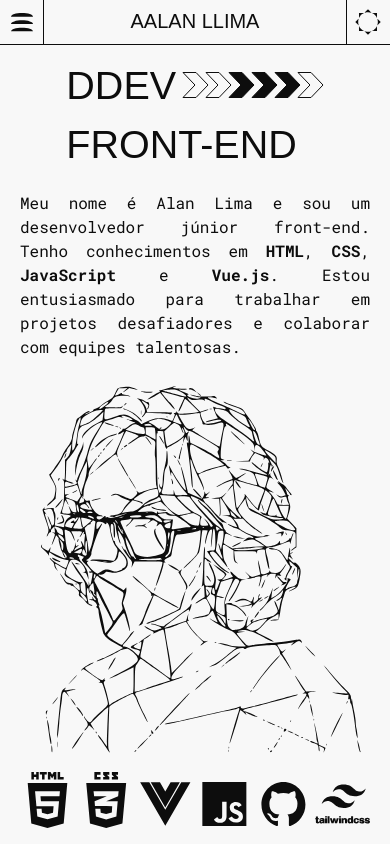
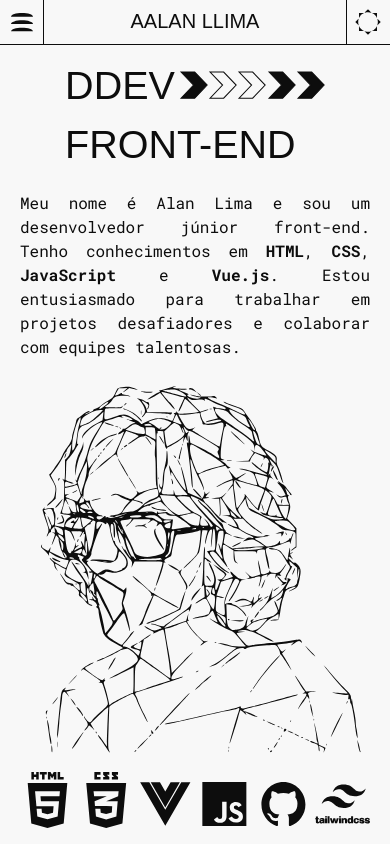
Before and after one commit to devalanlima/portfolio, a Vue app: page / in a window 390 px wide. Shown: the top 844 px of the page. Built offline with nearby package versions, Linux system fonts and the light colour scheme; a web font is replaced by a local one.

Commit message:
refactor / change number of arrows and add responsive size

```diff
--- a/src/components/common/AnimatedArrow.vue
+++ b/src/components/common/AnimatedArrow.vue
@@ -1,30 +1,37 @@
 <template>
-    <div ref="arrows" class="w-fit inline-flex pl-[0.6rem]">
-        <svg class="-ml-[5px] fill-branco stroke-preto dark:stroke-branco" width="28" height="29" viewBox="0 -1 28 28" fill="none"
+    <ul ref="arrows" class="inline-flex items-center justify-center ml-1 w-[146px]">
+        <li class="grow flex justify-center items-center relative -ml-0">
+            <svg class=" fill-branco stroke-preto dark:stroke-branco w-full aspect-square" viewBox="0 -1 28 28" fill="none"
                 xmlns="http://www.w3.org/2000/svg">
                 <path d="M15.0208 1H2L13.9792 13.5L2 26H15.0208L27 13.5L15.0208 1Z" />
             </svg>
-        <svg class="-ml-[5px] fill-branco stroke-preto dark:stroke-branco" width="28" height="29" viewBox="0 -1 28 28" fill="none"
+        </li>
+        <li class="grow flex justify-center items-center relative -ml-0">
+            <svg class=" fill-branco stroke-preto dark:stroke-branco w-full aspect-square" viewBox="0 -1 28 28" fill="none"
                 xmlns="http://www.w3.org/2000/svg">
                 <path d="M15.0208 1H2L13.9792 13.5L2 26H15.0208L27 13.5L15.0208 1Z" />
             </svg>
-        <svg class="-ml-[5px] fill-branco stroke-preto dark:stroke-branco" width="28" height="29" viewBox="0 -1 28 28" fill="none"
+        </li>
+        <li class="grow flex justify-center items-center relative -ml-0">
+            <svg class=" fill-branco stroke-preto dark:stroke-branco w-full aspect-square" viewBox="0 -1 28 28" fill="none"
                 xmlns="http://www.w3.org/2000/svg">
                 <path d="M15.0208 1H2L13.9792 13.5L2 26H15.0208L27 13.5L15.0208 1Z" />
             </svg>
-        <svg class="-ml-[5px] fill-branco stroke-preto dark:stroke-branco" width="28" height="29" viewBox="0 -1 28 28" fill="none"
+        </li>
+        <li class="grow flex justify-center items-center relative -ml-0">
+            <svg class=" fill-branco stroke-preto dark:stroke-branco w-full aspect-square" viewBox="0 -1 28 28" fill="none"
                 xmlns="http://www.w3.org/2000/svg">
                 <path d="M15.0208 1H2L13.9792 13.5L2 26H15.0208L27 13.5L15.0208 1Z" />
             </svg>
-        <svg class="-ml-[5px] fill-branco stroke-preto dark:stroke-branco" width="28" height="29" viewBox="0 -1 28 28" fill="none"
+        </li>
+        <li class="grow flex justify-center items-center relative -ml-0">
+            <svg class=" fill-branco stroke-preto dark:stroke-branco w-full aspect-square" viewBox="0 -1 28 28" fill="none"
                 xmlns="http://www.w3.org/2000/svg">
                 <path d="M15.0208 1H2L13.9792 13.5L2 26H15.0208L27 13.5L15.0208 1Z" />
             </svg>
-        <svg class="-ml-[5px] fill-branco stroke-preto dark:stroke-branco" width="28" height="29" viewBox="0 -1 28 28" fill="none"
-            xmlns="http://www.w3.org/2000/svg">
-            <path d="M15.0208 1H2L13.9792 13.5L2 26H15.0208L27 13.5L15.0208 1Z" />
-        </svg>
-    </div>
+        </li>
+
+    </ul>
 </template>
 
 <script setup>
@@ -36,15 +43,15 @@ onMounted(() => {
     setInterval(() => {
         const element = allArrows[index];
 
-        if (index < allArrows.length -1) {
+        if (index < allArrows.length - 1) {
             index++;
 
-        } else{
+        } else {
             index = 0
         }
-        element.classList.add('fill-preto')
+        element.firstChild.classList.add('fill-preto')
         setTimeout(() => {
-            element.classList.remove('fill-preto')
+            element.firstChild.classList.remove('fill-preto')
         }, 1500);
     }, 500);
 })
```
Lines whose indentation alone changed are shown as unchanged.
